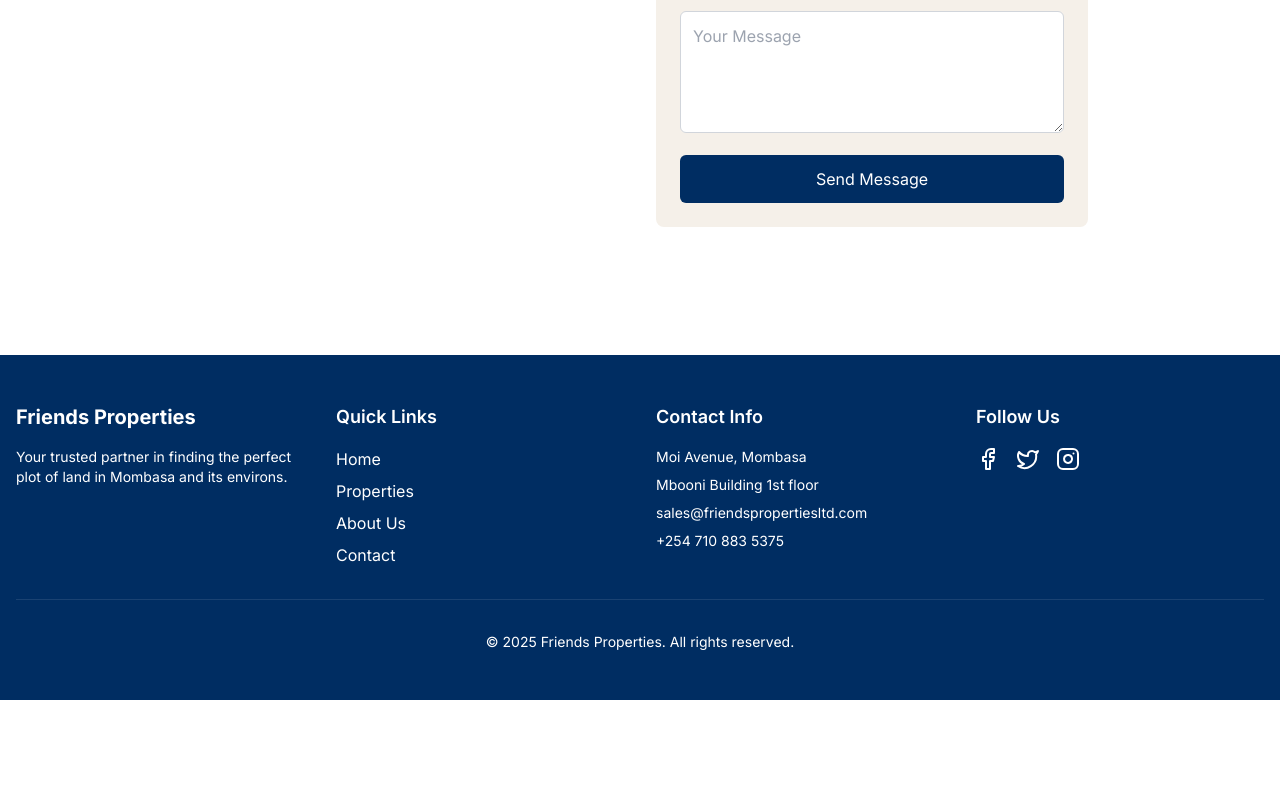
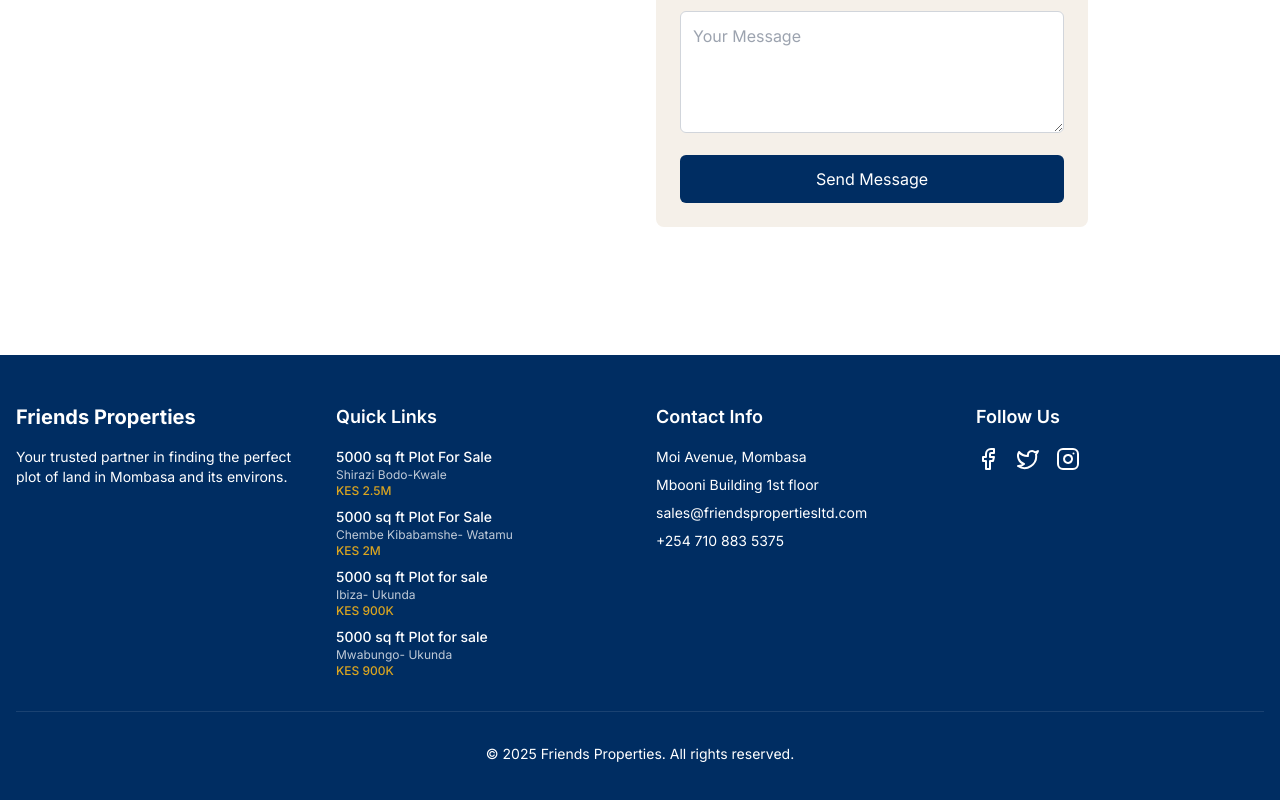
Before and after one commit to kbett035/friends-lands-finder, a React (Vite) app: page /services/land-for-everyone in a window 1280 px wide. Shown: the part 1601-2401 px from the top of the page. Before the commit the page ends 2301 px from the top, so only its background shows below. Built offline with nearby package versions, Linux system fonts and the light colour scheme.

Commit message:
Update footer quick links
Replaced the current quick links in the footer with new items as specified.
[skip gpt_engineer]

```diff
--- a/src/components/Footer.tsx
+++ b/src/components/Footer.tsx
@@ -3,6 +3,34 @@ import { Link } from "react-router-dom";
 
 const Footer = () => {
   const currentYear = new Date().getFullYear();
+
+  // Recent properties data
+  const recentProperties = [
+    {
+      id: "0",
+      title: "5000 sq ft Plot For Sale",
+      location: "Shirazi Bodo-Kwale",
+      price: "KES 2.5M",
+    },
+    {
+      id: "1",
+      title: "5000 sq ft Plot For Sale",
+      location: "Chembe Kibabamshe- Watamu",
+      price: "KES 2M",
+    },
+    {
+      id: "2",
+      title: "5000 sq ft Plot for sale",
+      location: "Ibiza- Ukunda",
+      price: "KES 900K",
+    },
+    {
+      id: "3",
+      title: "5000 sq ft Plot for sale",
+      location: "Mwabungo- Ukunda",
+      price: "KES 900K",
+    },
+  ];
 
   return (
     <footer className="bg-primary text-white mt-16">
@@ -19,26 +47,18 @@ const Footer = () => {
           <div>
             <h4 className="text-lg font-semibold mb-4">Quick Links</h4>
             <ul className="space-y-2">
-              <li>
-                <Link to="/" className="hover:text-accent transition-colors">
-                  Home
-                </Link>
-              </li>
-              <li>
-                <Link to="/properties" className="hover:text-accent transition-colors">
-                  Properties
-                </Link>
-              </li>
-              <li>
-                <Link to="/about" className="hover:text-accent transition-colors">
-                  About Us
-                </Link>
-              </li>
-              <li>
-                <Link to="/contact" className="hover:text-accent transition-colors">
-                  Contact
-                </Link>
-              </li>
+              {recentProperties.map((property) => (
+                <li key={property.id}>
+                  <Link
+                    to={`/properties/${property.id}`}
+                    className="block hover:text-accent transition-colors"
+                  >
+                    <div className="text-sm font-medium">{property.title}</div>
+                    <div className="text-xs opacity-75">{property.location}</div>
+                    <div className="text-xs font-medium text-accent">{property.price}</div>
+                  </Link>
+                </li>
+              ))}
             </ul>
           </div>
 
```
